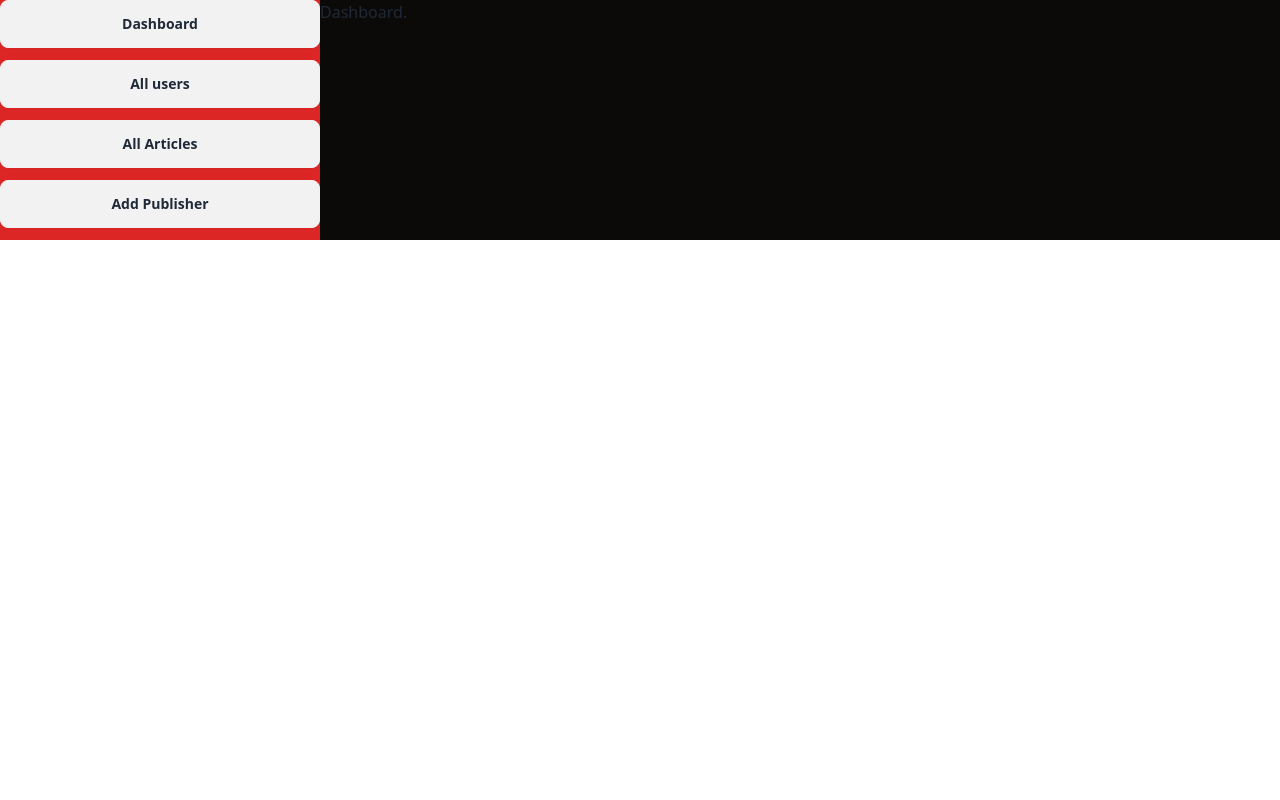
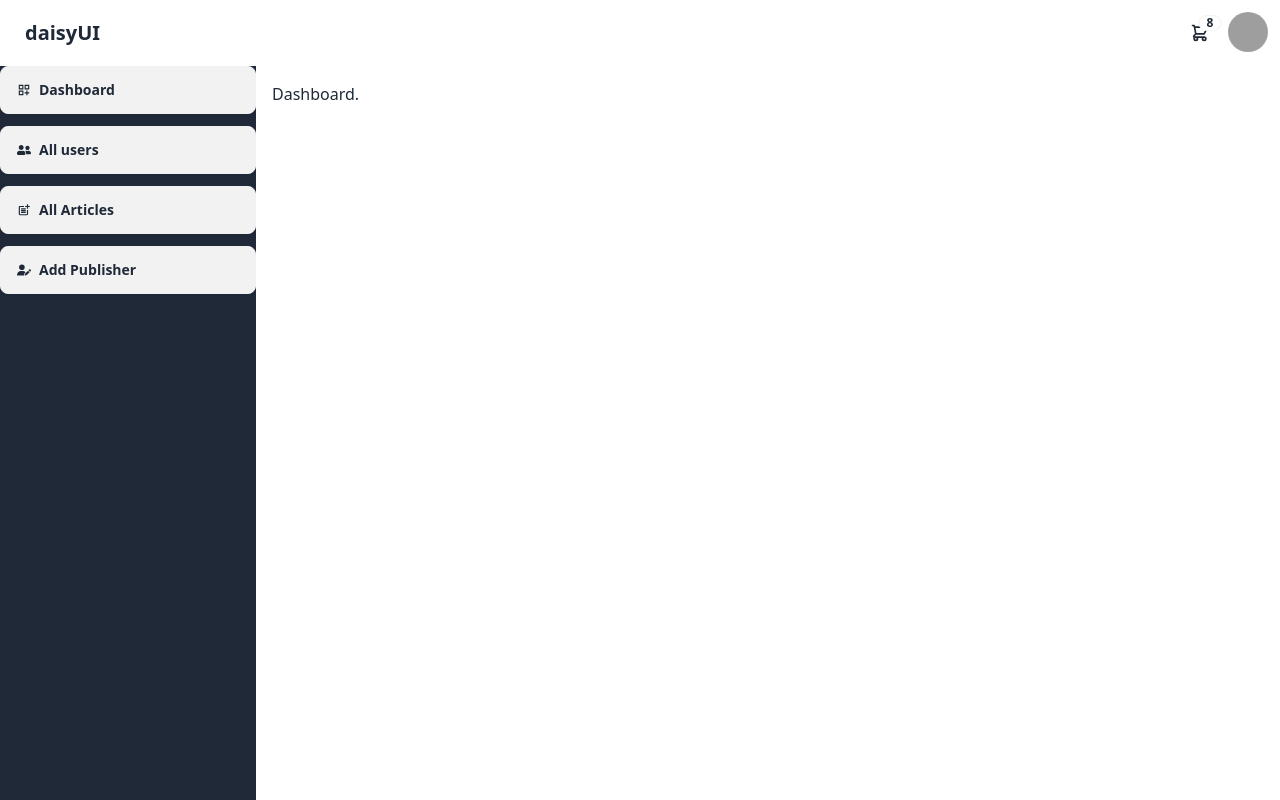
Before and after one commit to AmitKumarSutradhar/newspaper-client, a React (Vite) app: page /dashboard in a window 1280 px wide. Built offline with nearby package versions, Linux system fonts and the light colour scheme; no server answers; grey boxes are pictures that could not be loaded.

Commit message:
Optimize admin dashboard and dashboard pages

```diff
--- a/src/Layout/AdminDashboardLayout.jsx
+++ b/src/Layout/AdminDashboardLayout.jsx
@@ -5,12 +5,75 @@
 const AdminDashboardLayout = () => {
     return (
         <div>
-            <div className="flex">
-                <div className="w-1/4 bg-red-600">
-                    <AdminSideBar></AdminSideBar>
+            <div className="">
+                <div className="">
+                    <div className="navbar bg-base-100">
+                        <div className="flex-1">
+                            <a className="btn btn-ghost text-xl">daisyUI</a>
+                        </div>
+                        <div className="flex-none">
+                            <div className="dropdown dropdown-end">
+                                <div tabIndex={0} role="button" className="btn btn-ghost btn-circle">
+                                    <div className="indicator">
+                                        <svg
+                                            xmlns="http://www.w3.org/2000/svg"
+                                            className="h-5 w-5"
+                                            fill="none"
+                                            viewBox="0 0 24 24"
+                                            stroke="currentColor">
+                                            <path
+                                                strokeLinecap="round"
+                                                strokeLinejoin="round"
+                                                strokeWidth="2"
+                                                d="M3 3h2l.4 2M7 13h10l4-8H5.4M7 13L5.4 5M7 13l-2.293 2.293c-.63.63-.184 1.707.707 1.707H17m0 0a2 2 0 100 4 2 2 0 000-4zm-8 2a2 2 0 11-4 0 2 2 0 014 0z" />
+                                        </svg>
+                                        <span className="badge badge-sm indicator-item">8</span>
+                                    </div>
+                                </div>
+                                <div
+                                    tabIndex={0}
+                                    className="card card-compact dropdown-content bg-base-100 z-[1] mt-3 w-52 shadow">
+                                    <div className="card-body">
+                                        <span className="text-lg font-bold">8 Items</span>
+                                        <span className="text-info">Subtotal: $999</span>
+                                        <div className="card-actions">
+                                            <button className="btn btn-primary btn-block">View cart</button>
+                                        </div>
+                                    </div>
+                                </div>
+                            </div>
+                            <div className="dropdown dropdown-end">
+                                <div tabIndex={0} role="button" className="btn btn-ghost btn-circle avatar">
+                                    <div className="w-10 rounded-full">
+                                        <img
+                                            alt="Tailwind CSS Navbar component"
+                                            src="https://img.daisyui.com/images/stock/photo-1534528741775-53994a69daeb.webp" />
+                                    </div>
+                                </div>
+                                <ul
+                                    tabIndex={0}
+                                    className="menu menu-sm dropdown-content bg-base-100 rounded-box z-[1] mt-3 w-52 p-2 shadow">
+                                    <li>
+                                        <a className="justify-between">
+                                            Profile
+                                            <span className="badge">New</span>
+                                        </a>
+                                    </li>
+                                    <li><a>Settings</a></li>
+                                    <li><a>Logout</a></li>
+                                </ul>
+                            </div>
+                        </div>
+                    </div>
                 </div>
-                <div className="w-3/4 bg-stone-950">
-                    <Outlet></Outlet>
+                <div className="">
+                    <div className="">
+                        <AdminSideBar></AdminSideBar>
+                    </div>
+
+                    <main className="ml-64 p-4">
+                        <Outlet></Outlet>
+                    </main>
                 </div>
             </div>
 
--- a/src/Pages/Dashboard/AllUsers/AllUsers.jsx
+++ b/src/Pages/Dashboard/AllUsers/AllUsers.jsx
@@ -61,9 +61,7 @@
 
     return (
         <div>
-
-
-            <div className="overflow-x-auto">
+            <div className="">
                 <h2 className='text-4xl text-left p-3'>All Users</h2>
 
                 <table className="table">
@@ -77,7 +75,7 @@
                             </th>
                             <th>Name</th>
                             <th>Email</th>
-                            <th>Role</th>
+                            <th>Profile Picture</th>
                             <th>Action</th>
                         </tr>
                     </thead>
@@ -120,7 +118,7 @@
 
                                     </td>
                                     <th>
-                                        <button className="btn btn-ghost btn-xs">details</button>
+                                        <button className="btn">Make Admin</button>
                                     </th>
                                 </tr>
                             )
@@ -128,16 +126,6 @@
                         }
 
                     </tbody>
-                    {/* foot */}
-                    <tfoot>
-                        <tr>
-                            <th></th>
-                            <th>Name</th>
-                            <th>Job</th>
-                            <th>Favorite Color</th>
-                            <th></th>
-                        </tr>
-                    </tfoot>
                 </table>
             </div>
         </div>
--- a/src/Pages/Login/Login.jsx
+++ b/src/Pages/Login/Login.jsx
@@ -1,6 +1,6 @@
 import { useContext } from "react";
 import { Helmet } from "react-helmet-async";
-import { useLocation, useNavigate } from "react-router";
+import { Link, useLocation, useNavigate } from "react-router";
 import { AuthContext } from "../../providers/AuthProvider";
 import Swal from "sweetalert2";
 
@@ -59,9 +59,11 @@
                         <input type="password" name="password" placeholder="password" className="input input-bordered" required />
                     </div>
                     <div className="form-control mt-6">
-                        <button className="btn btn-primary">Register</button>
+                        <button className="btn btn-primary">Log In</button>
                     </div>
                 </form>
+
+                 <p className="px-6 my-4 text-center">New user? <Link to="/register">Register Now</Link></p>
 
             </div>
         </>
--- a/src/Pages/Register/Register.jsx
+++ b/src/Pages/Register/Register.jsx
@@ -110,7 +110,7 @@
                     </div>
                 </form>
 
-                <p className="px-6"><small>Already have an account <Link to="/login">Login</Link></small></p>
+                <p className="px-6 my-4 text-center">Already have an account <Link to="/login">Login</Link></p>
 
             </div>
         </>
--- a/src/components/AdminSideBar.jsx
+++ b/src/components/AdminSideBar.jsx
@@ -1,16 +1,19 @@
+import { FaUserFriends } from "react-icons/fa";
+import { FaUserPen } from "react-icons/fa6";
+import { MdOutlineDashboardCustomize, MdOutlinePostAdd } from "react-icons/md";
 import { Link, NavLink } from "react-router";
 
 
 const AdminSideBar = () => {
     return (
-        <>
+        <aside className="w-64 h-screen bg-gray-800 text-white overflow-y-auto fixed">
             <ul>
-                <li><NavLink to="/dashboard" className="btn w-full mb-3" >Dashboard</NavLink></li>
-                <li><NavLink to="/dashboard/users" className="btn w-full mb-3" >All users</NavLink></li>
-                <li><NavLink to="/dashboard/articles" className="btn w-full mb-3" >All Articles</NavLink></li>
-                <li><NavLink to="/dashboard/add-publishers" className="btn w-full mb-3" >Add Publisher</NavLink></li>
+                <li><NavLink to="/dashboard" className="btn w-full mb-3 justify-start" ><MdOutlineDashboardCustomize /> Dashboard</NavLink></li>
+                <li><NavLink to="/dashboard/users" className="btn w-full mb-3 justify-start" ><FaUserFriends></FaUserFriends> All users</NavLink></li>
+                <li><NavLink to="/dashboard/articles" className="btn w-full mb-3 justify-start" ><MdOutlinePostAdd></MdOutlinePostAdd> All Articles</NavLink></li>
+                <li><NavLink to="/dashboard/add-publishers" className="btn w-full mb-3 justify-start" ><FaUserPen></FaUserPen> Add Publisher</NavLink></li>
             </ul>
-        </>
+        </aside>
     );
 };
 
--- a/src/firebase/firebase.config.js
+++ b/src/firebase/firebase.config.js
@@ -10,7 +10,5 @@
   appId: import.meta.env.VITE_appId,
 };
 
-
-
 // Initialize Firebase
 export const app = initializeApp(firebaseConfig);
--- a/src/providers/AuthProvider.jsx
+++ b/src/providers/AuthProvider.jsx
@@ -39,6 +39,7 @@
 
     useEffect(() => {
         const unsubscribe = onAuthStateChanged(auth, currentUser => {
+            console.log(currentUser);
             setUser(currentUser);
             // if (currentUser) {
             //     // get token and store client
```
Also changed, not shown: src/Pages/Article/AddArticle.jsx (+12 -2 lines), src/Pages/Dashboard/AllArticles/AllArticles.jsx (+74 -1 lines), 1 other file (tests, documents, lock files or other folders).
